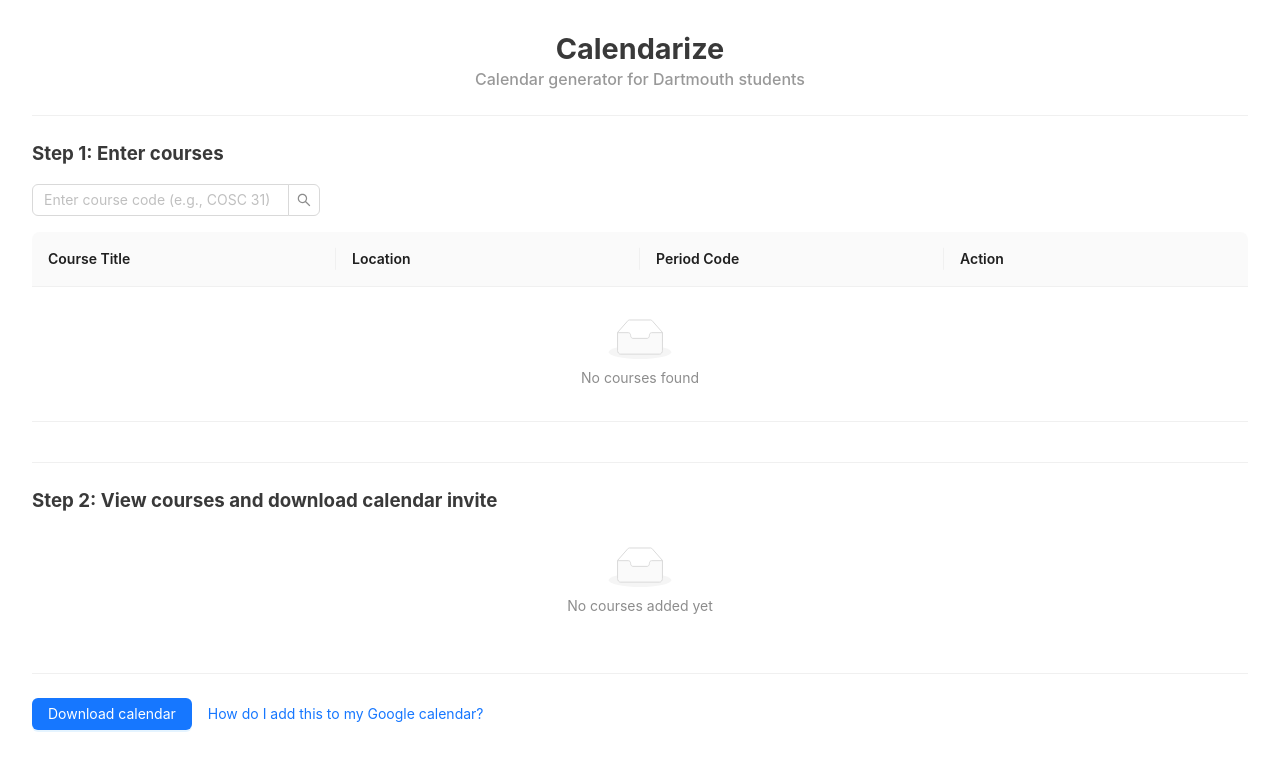
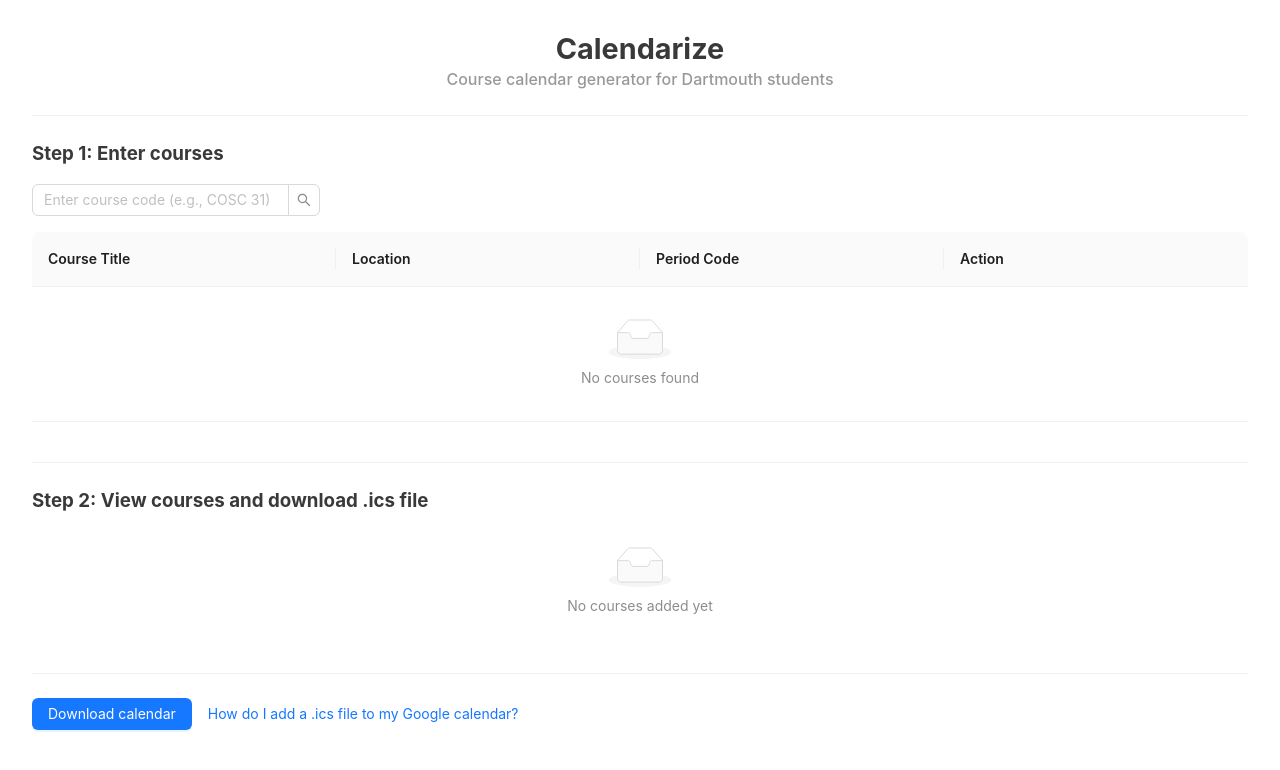
Before and after one commit to dartmouth-cs98-23f/hack-a-thing-1-pfeff-gnibus, a React (Vite) app: page / in a window 1280 px wide. Shown: the top 770 px of the page. Built offline with nearby package versions, Linux system fonts and the light colour scheme.

Commit message:
wording changes

```diff
--- a/src/App.tsx
+++ b/src/App.tsx
@@ -128,11 +128,6 @@
   return (
     <>
       {contextHolder}
-      <header className='header'>
-        <h1>Calendarize</h1>
-        <p className='header-subtext'>Calendar generator for Dartmouth students</p>
-      </header>
-
       <Divider />
 
       <section className='step-1'>
@@ -143,7 +138,7 @@
       <Divider />
 
       <section className='step-2'>
-        <h3>Step 2: View courses and download calendar invite</h3>
+        <h3>Step 2: View courses and download .ics file</h3>
         <CourseCards courses={classes} deleteCourse={deleteClass} />
       </section>
 
@@ -152,7 +147,7 @@
       <Button type="primary" onClick={() => handleDownload()}>Download calendar</Button>
 
       <Button type="link" onClick={() => window.open("/instructions", "_blank")}>
-        How do I add this to my Google calendar?
+        How do I add a .ics file to my Google calendar?
       </Button>
     </>
   );
--- a/src/Instructions.tsx
+++ b/src/Instructions.tsx
@@ -46,11 +46,6 @@
 
   return (
     <>
-      <header className='header'>
-        <h1>Calendarize</h1>
-        <p className='header-subtext'>Calendar generator for Dartmouth students</p>
-      </header>
-
       <Divider />
 
       <Steps current={current} items={items} />
--- a/src/index.css
+++ b/src/index.css
@@ -59,5 +59,4 @@
 body {
   margin: 0;
   min-width: 320px;
-  min-height: 100vh;
 }
--- a/src/main.tsx
+++ b/src/main.tsx
@@ -10,6 +10,10 @@
 ReactDOM.createRoot(document.getElementById('root')!).render(
   <React.StrictMode>
     <BrowserRouter>
+      <header className='header'>
+        <h1>Calendarize</h1>
+        <p className='header-subtext'>Course calendar generator for Dartmouth students</p>
+      </header>
       <Routes>
         <Route path="/" element={<App />} />
         <Route path="/instructions" element={<Instructions />} />
```
Also changed, not shown: src/components/Header.tsx (added, +10 -0 lines).
